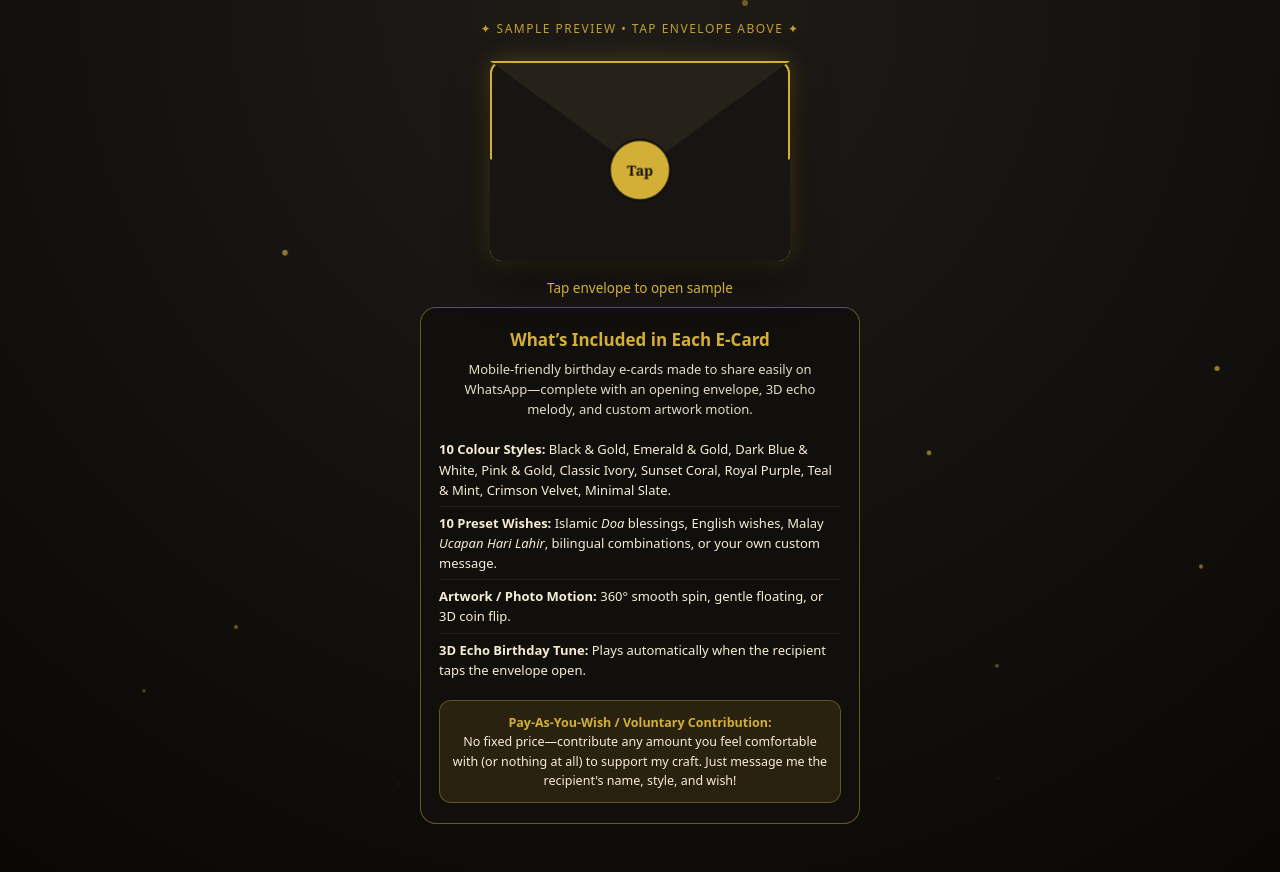
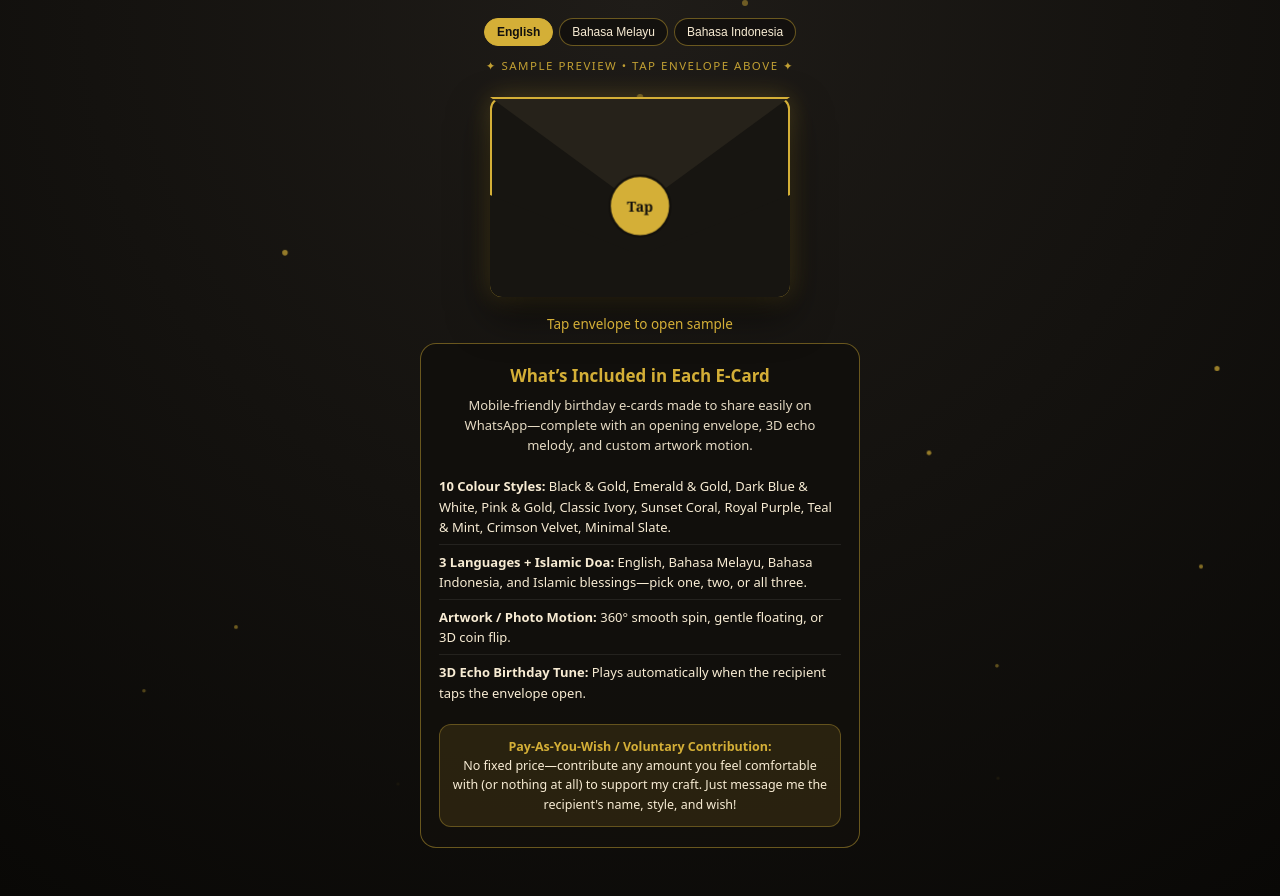
Before and after one commit to dzul1234-nojamasjid/birthday, a plain HTML site: page index.html in a window 1280 px wide. Before the commit the page ends 872 px from the top, so only its background shows below. Drawn offline with Linux system fonts and the light colour scheme.

Commit message:
index
Updated the HTML structure and styles for the birthday e-card, including a language switcher and improved layout.

```diff
--- a/index.html
+++ b/index.html
@@ -31,7 +31,7 @@
       display: flex;
       flex-direction: column;
       align-items: center;
-      padding: 20px 16px 48px 16px;
+      padding: 18px 16px 48px 16px;
       overflow-x: hidden;
     }
 
@@ -63,10 +63,35 @@
       max-width: 440px;
     }
 
+    /* LANGUAGE SWITCHER BAR */
+    .lang-bar {
+      display: flex;
+      justify-content: center;
+      gap: 6px;
+      margin-bottom: 12px;
+      font-family: system-ui, -apple-system, sans-serif;
+    }
+    .lang-btn {
+      background: rgba(18, 16, 13, 0.85);
+      border: 1px solid rgba(212, 175, 55, 0.45);
+      color: var(--text-main);
+      padding: 6px 12px;
+      border-radius: 20px;
+      font-size: 12px;
+      cursor: pointer;
+      transition: all 0.2s ease;
+    }
+    .lang-btn.active {
+      background: var(--text-accent);
+      color: #12100d;
+      font-weight: bold;
+      border-color: var(--text-accent);
+    }
+
     .demo-banner {
       text-align: center;
       font-family: system-ui, -apple-system, sans-serif;
-      font-size: 12px;
+      font-size: 11.5px;
       letter-spacing: 1.5px;
       text-transform: uppercase;
       color: var(--text-accent);
@@ -213,25 +238,22 @@
       to { transform: rotate(360deg); }
     }
 
-    .wish-primary {
-      font-size: 15.5px;
-      line-height: 1.65;
-      margin-bottom: 12px;
+    .wish-line {
+      font-size: 14.5px;
+      line-height: 1.6;
+      margin-bottom: 10px;
     }
-
-    .wish-secondary {
-      font-size: 14px;
-      line-height: 1.6;
+    .wish-line.accent {
+      color: var(--text-accent);
       font-style: italic;
-      color: var(--text-accent);
-      border-top: 1px dashed var(--border-col);
-      padding-top: 12px;
-      margin: 10px 0 14px;
+      border-top: 1px dashed rgba(212, 175, 55, 0.45);
+      padding-top: 10px;
     }
 
     .sender-signoff {
       font-size: 13.5px;
       opacity: 0.92;
+      margin-top: 12px;
     }
     .sender-signoff strong { color: var(--text-accent); }
 
@@ -281,7 +303,7 @@
     }
 
     .catalog-list li {
-      padding: 6px 0;
+      padding: 7px 0;
       border-bottom: 1px solid rgba(255, 255, 255, 0.08);
     }
 
@@ -304,65 +326,140 @@
   <div class="sparkles" id="sparkles"></div>
 
   <div class="container">
-    <div class="demo-banner">✦ Sample Preview • Tap Envelope Above ✦</div>
+    <!-- LANGUAGE SWITCHER -->
+    <div class="lang-bar">
+      <button class="lang-btn active" id="btn-en" onclick="setLang('en')">English</button>
+      <button class="lang-btn" id="btn-ms" onclick="setLang('ms')">Bahasa Melayu</button>
+      <button class="lang-btn" id="btn-id" onclick="setLang('id')">Bahasa Indonesia</button>
+    </div>
+
+    <div class="demo-banner" id="demoBanner">✦ Sample Preview • Tap Envelope Above ✦</div>
 
     <!-- STEP 1: ENVELOPE -->
     <div class="envelope-wrapper" id="envelope" onclick="openCard()">
       <div class="env-back"></div>
       <div class="env-flap"></div>
       <div class="env-pocket"></div>
-      <div class="wax-seal">Tap</div>
-      <div class="tap-hint">Tap envelope to open sample</div>
+      <div class="wax-seal" id="sealText">Tap</div>
+      <div class="tap-hint" id="tapHint">Tap envelope to open sample</div>
     </div>
 
-    <!-- STEP 2: SAMPLE CARD -->
+    <!-- STEP 2: SAMPLE CARD (ENGLISH + MALAY + INDONESIA) -->
     <section class="card" id="card">
       <div style="color:var(--text-accent);font-size:17px;letter-spacing:6px;margin-bottom:6px;">✦ ✦ ✦</div>
-      <div style="font-family:system-ui,sans-serif;font-size:11.5px;text-transform:uppercase;letter-spacing:2.5px;color:var(--text-accent);margin-bottom:4px;">Selamat Hari Lahir • Happy Birthday</div>
-      <h1 class="recipient-name">Sample Recipient</h1>
+      <div style="font-family:system-ui,sans-serif;font-size:11px;text-transform:uppercase;letter-spacing:2px;color:var(--text-accent);margin-bottom:4px;">
+        Happy Birthday • Selamat Hari Lahir • Selamat Ulang Tahun
+      </div>
+      <h1 class="recipient-name" id="cardRecipient">Sample Recipient</h1>
 
       <div class="artwork-frame">
         <img src="artwork.jpg" alt="Sample Artwork" onerror="this.style.display='none';document.getElementById('artFallback').style.display='flex';" />
         <div id="artFallback" style="display:none;width:100%;height:100%;align-items:center;justify-content:center;font-size:42px;">🎂</div>
       </div>
 
-      <p class="wish-primary">
-        Barakallah fi umrik. May Allah bless your new age with good health, endless peace, and barakah in everything you do.
+      <p class="wish-line">
+        <strong>EN:</strong> Barakallah fi umrik. May Allah bless your new age with good health, peace, and barakah.
       </p>
-      <p class="wish-secondary">
-        Selamat Hari Lahir! Semoga dipanjangkan umur, dimurahkan rezeki, dan sentiasa di bawah lindungan rahmat-Nya.
+      <p class="wish-line accent">
+        <strong>BM:</strong> Selamat Hari Lahir! Semoga dipanjangkan umur, dimurahkan rezeki, dan sentiasa dirahmati Allah.
+      </p>
+      <p class="wish-line accent">
+        <strong>ID:</strong> Selamat Ulang Tahun! Semoga panjang umur, sehat selalu, dan dilimpahi berkah serta rezeki yang baik.
       </p>
 
       <div class="sender-signoff">
-        With warm wishes,<br />
+        <span id="signoffLabel">With warm wishes,</span><br />
         <strong>Dzul Arts</strong>
       </div>
 
-      <button class="replay-btn" onclick="playBirthdayMelody()">♪ Replay 3D Echo Melody</button>
+      <button class="replay-btn" id="replayBtn" onclick="playBirthdayMelody()">♪ Replay 3D Echo Melody</button>
     </section>
 
     <!-- PRODUCT MENU / WHAT'S INCLUDED -->
     <section class="catalog-box">
-      <h2>What’s Included in Each E-Card</h2>
-      <p class="catalog-intro">
+      <h2 id="catTitle">What’s Included in Each E-Card</h2>
+      <p class="catalog-intro" id="catIntro">
         Mobile-friendly birthday e-cards made to share easily on WhatsApp—complete with an opening envelope, 3D echo melody, and custom artwork motion.
       </p>
 
-      <ul class="catalog-list">
-        <li><strong>10 Colour Styles:</strong> Black &amp; Gold, Emerald &amp; Gold, Dark Blue &amp; White, Pink &amp; Gold, Classic Ivory, Sunset Coral, Royal Purple, Teal &amp; Mint, Crimson Velvet, Minimal Slate.</li>
-        <li><strong>10 Preset Wishes:</strong> Islamic <em>Doa</em> blessings, English wishes, Malay <em>Ucapan Hari Lahir</em>, bilingual combinations, or your own custom message.</li>
-        <li><strong>Artwork / Photo Motion:</strong> 360° smooth spin, gentle floating, or 3D coin flip.</li>
-        <li><strong>3D Echo Birthday Tune:</strong> Plays automatically when the recipient taps the envelope open.</li>
-      </ul>
+      <ul class="catalog-list" id="catList"></ul>
 
-      <div class="support-note">
-        <strong>Pay-As-You-Wish / Voluntary Contribution:</strong><br />
-        No fixed price—contribute any amount you feel comfortable with (or nothing at all) to support my craft. Just message me the recipient's name, style, and wish!
-      </div>
+      <div class="support-note" id="supportBox"></div>
     </section>
   </div>
 
   <script>
+    const I18N = {
+      en: {
+        banner: "✦ Sample Preview • Tap Envelope Above ✦",
+        seal: "Tap",
+        tapHint: "Tap envelope to open sample",
+        recipient: "Sample Recipient",
+        signoff: "With warm wishes,",
+        replay: "♪ Replay 3D Echo Melody",
+        catTitle: "What’s Included in Each E-Card",
+        catIntro: "Mobile-friendly birthday e-cards made to share easily on WhatsApp—complete with an opening envelope, 3D echo melody, and custom artwork motion.",
+        items: [
+          "<strong>10 Colour Styles:</strong> Black & Gold, Emerald & Gold, Dark Blue & White, Pink & Gold, Classic Ivory, Sunset Coral, Royal Purple, Teal & Mint, Crimson Velvet, Minimal Slate.",
+          "<strong>3 Languages + Islamic Doa:</strong> English, Bahasa Melayu, Bahasa Indonesia, and Islamic blessings—pick one, two, or all three.",
+          "<strong>Artwork / Photo Motion:</strong> 360° smooth spin, gentle floating, or 3D coin flip.",
+          "<strong>3D Echo Birthday Tune:</strong> Plays automatically when the recipient taps the envelope open."
+        ],
+        support: "<strong>Pay-As-You-Wish / Voluntary Contribution:</strong><br />No fixed price—contribute any amount you feel comfortable with (or nothing at all) to support my craft. Just message me the recipient's name, style, and wish!"
+      },
+      ms: {
+        banner: "✦ Pratonton Contoh • Ketik Sampul Di Atas ✦",
+        seal: "Ketik",
+        tapHint: "Ketik sampul untuk buka contoh kad",
+        recipient: "Penerima Contoh",
+        signoff: "Salam ingatan,",
+        replay: "♪ Main Semula Melodi Gema 3D",
+        catTitle: "Apa Yang Ada Dalam Setiap E-Kad",
+        catIntro: "E-kad hari lahir mesra telefon pintar untuk dikongsi mudah di WhatsApp—lengkap dengan sampul terbuka, melodi gema 3D, dan gerakan karya seni.",
+        items: [
+          "<strong>10 Gaya Warna:</strong> Hitam & Emas, Hijau Zamrud & Emas, Biru Gelap & Putih, Merah Jambu & Emas, Krim Klasik, Coral, Ungu Diraja, Teal & Pudina, Merah Baldu, Kelabu Minimalis.",
+          "<strong>3 Bahasa + Doa Islam:</strong> Bahasa Melayu, Bahasa Indonesia, Bahasa Inggeris, dan doa—boleh pilih satu, dua, atau ketiga-tiganya.",
+          "<strong>Gerakan Lukisan / Foto:</strong> Putaran 360° lancar, terapung lembut, atau pusingan syiling 3D.",
+          "<strong>Lagu Hari Lahir Gema 3D:</strong> Berbunyi automatik apabila penerima mengetik sampul untuk membukanya."
+        ],
+        support: "<strong>Sumbangan Seikhlas Hati:</strong><br />Tiada harga tetap—boleh beri sebarang jumlah yang anda rasa selesa (atau tiada pun tidak mengapa) untuk menyokong karya saya. Hanya mesej nama penerima, gaya warna, dan ucapan!"
+      },
+      id: {
+        banner: "✦ Contoh Pratinjau • Ketuk Amplop Di Atas ✦",
+        seal: "Ketuk",
+        tapHint: "Ketuk amplop untuk membuka contoh kartu",
+        recipient: "Penerima Contoh",
+        signoff: "Salam hangat,",
+        replay: "♪ Putar Ulang Melodi Gema 3D",
+        catTitle: "Isi Setiap E-Card Ulang Tahun",
+        catIntro: "E-card ulang tahun ramah HP yang mudah dibagikan di WhatsApp—lengkap dengan amplop terbuka, melodi gema 3D, dan animasi karya seni.",
+        items: [
+          "<strong>10 Pilihan Warna:</strong> Hitam & Emas, Hijau Zamrud & Emas, Biru Tua & Putih, Pink & Emas, Krem Klasik, Koral, Ungu, Teal & Mint, Merah Marun, Abu Minimalis.",
+          "<strong>3 Bahasa + Doa Islami:</strong> Bahasa Indonesia, Bahasa Melayu, Bahasa Inggris, serta doa—bisa pilih satu, dua, atau ketiganya.",
+          "<strong>Animasi Gambar / Foto:</strong> Putar 360° halus, mengambang lembut, atau putar koin 3D.",
+          "<strong>Musik Ulang Tahun Gema 3D:</strong> Otomatis berputar saat penerima mengetuk amplop untuk membukanya."
+        ],
+        support: "<strong>Sumbangan Sukarela / Seikhlasnya:</strong><br />Tidak ada tarif tetap—silakan beri nominal berapa pun yang nyaman untuk Anda (atau tidak pun tidak apa-apa) demi mendukung karya ini. Cukup kirim nama penerima, pilihan warna, dan ucapan!"
+      }
+    };
+
+    function setLang(lang) {
+      const t = I18N[lang] || I18N.en;
+      document.querySelectorAll('.lang-btn').forEach(b => b.classList.remove('active'));
+      document.getElementById('btn-' + lang).classList.add('active');
+
+      document.getElementById('demoBanner').textContent = t.banner;
+      document.getElementById('sealText').textContent = t.seal;
+      document.getElementById('tapHint').textContent = t.tapHint;
+      document.getElementById('cardRecipient').textContent = t.recipient;
+      document.getElementById('signoffLabel').textContent = t.signoff;
+      document.getElementById('replayBtn').textContent = t.replay;
+      document.getElementById('catTitle').textContent = t.catTitle;
+      document.getElementById('catIntro').textContent = t.catIntro;
+      document.getElementById('catList').innerHTML = t.items.map(item => `<li>${item}</li>`).join('');
+      document.getElementById('supportBox').innerHTML = t.support;
+    }
+
     const c = document.getElementById('sparkles');
     for (let i = 0; i < 18; i++) {
       const s = document.createElement('div');
@@ -446,6 +543,8 @@
         });
       } catch (e) {}
     }
+
+    setLang('en');
   </script>
 </body>
 </html>
```
